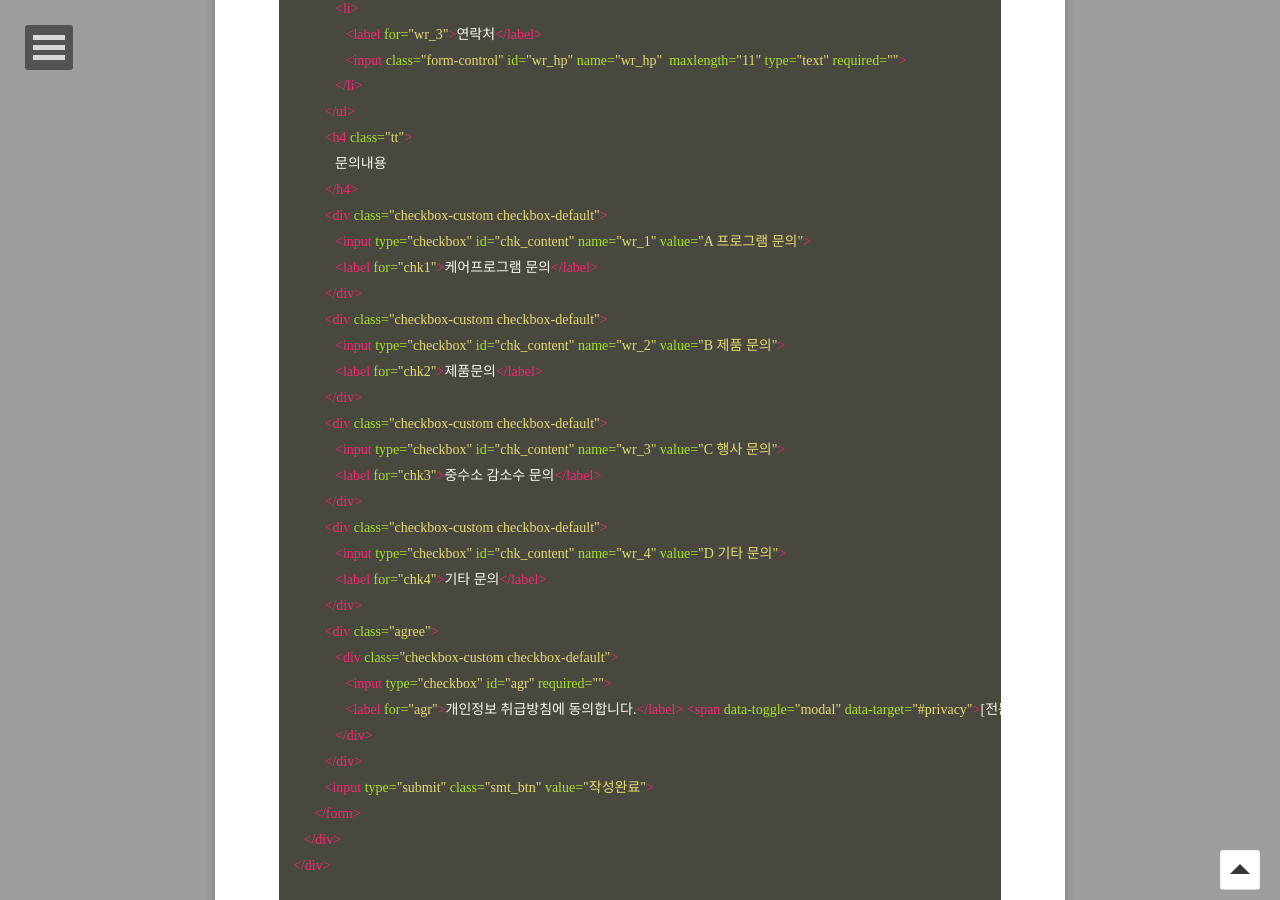
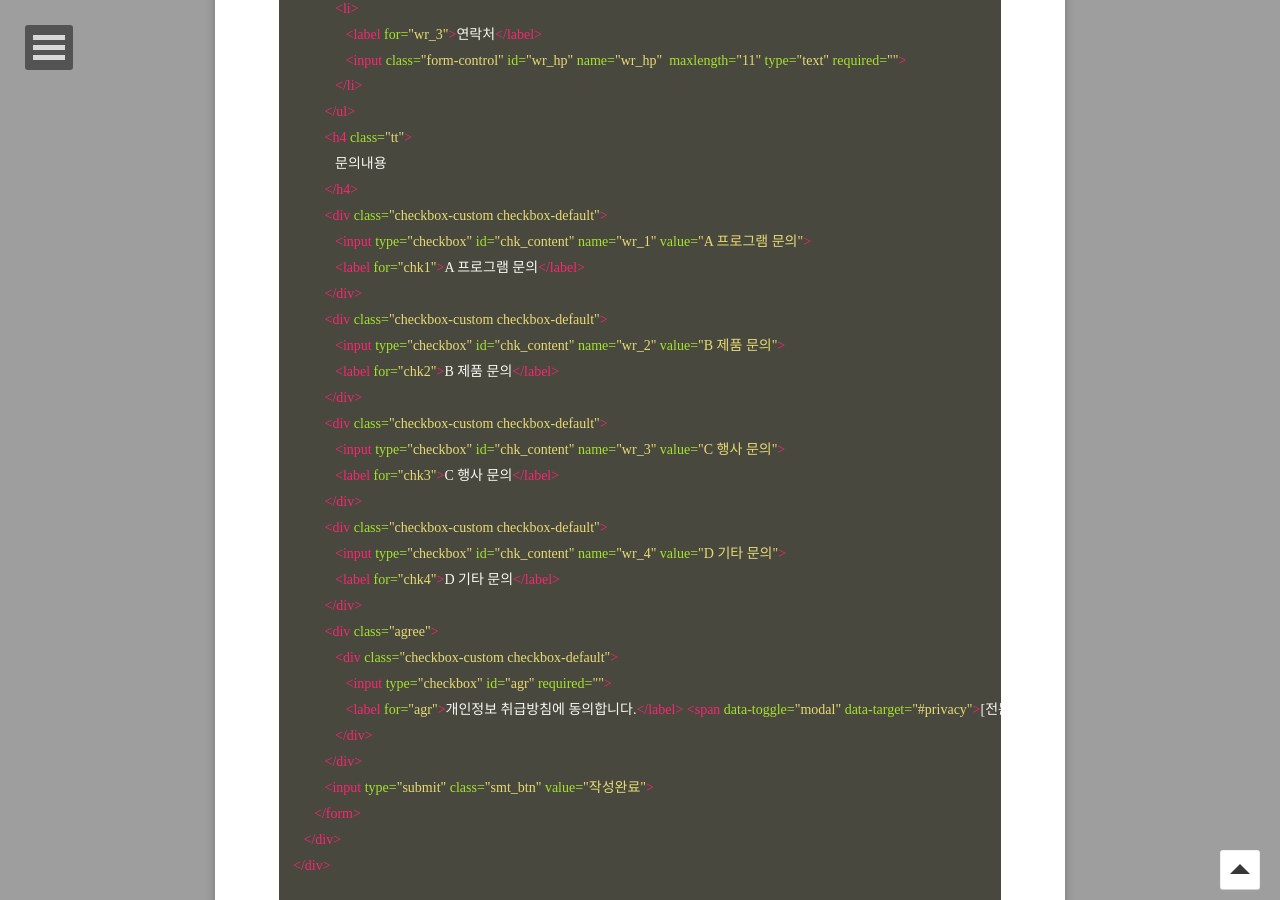
Before and after one commit to GayeonYoon/GayeonYoon.github.io, a Jekyll site: the page built from _posts/2021-08-05-MAIL_FORM.md, in a window 1280 px wide and 900 px high, scrolled down 1133 px. Built offline with Jekyll 4.4.1, drawn with Linux system fonts in a browser that asks for light colours; some web fonts are replaced.

Commit message:
Update 2021-08-05-MAIL_FORM.md

```diff
--- a/_posts/2021-08-05-MAIL_FORM.md
+++ b/_posts/2021-08-05-MAIL_FORM.md
@@ -39,19 +39,19 @@ feature: /assets/img/php_logo.jpg
          </h4>
          <div class="checkbox-custom checkbox-default">
             <input type="checkbox" id="chk_content" name="wr_1" value="A 프로그램 문의">
-            <label for="chk1">케어프로그램 문의</label>
+            <label for="chk1">A 프로그램 문의</label>
          </div>
          <div class="checkbox-custom checkbox-default">
             <input type="checkbox" id="chk_content" name="wr_2" value="B 제품 문의">
-            <label for="chk2">제품문의</label>
+            <label for="chk2">B 제품 문의</label>
          </div>
          <div class="checkbox-custom checkbox-default">
             <input type="checkbox" id="chk_content" name="wr_3" value="C 행사 문의">
-            <label for="chk3">중수소 감소수 문의</label>
+            <label for="chk3">C 행사 문의</label>
          </div>
          <div class="checkbox-custom checkbox-default">
             <input type="checkbox" id="chk_content" name="wr_4" value="D 기타 문의">
-            <label for="chk4">기타 문의</label>
+            <label for="chk4">D 기타 문의</label>
          </div>
          <div class="agree">
             <div class="checkbox-custom checkbox-default">
```
